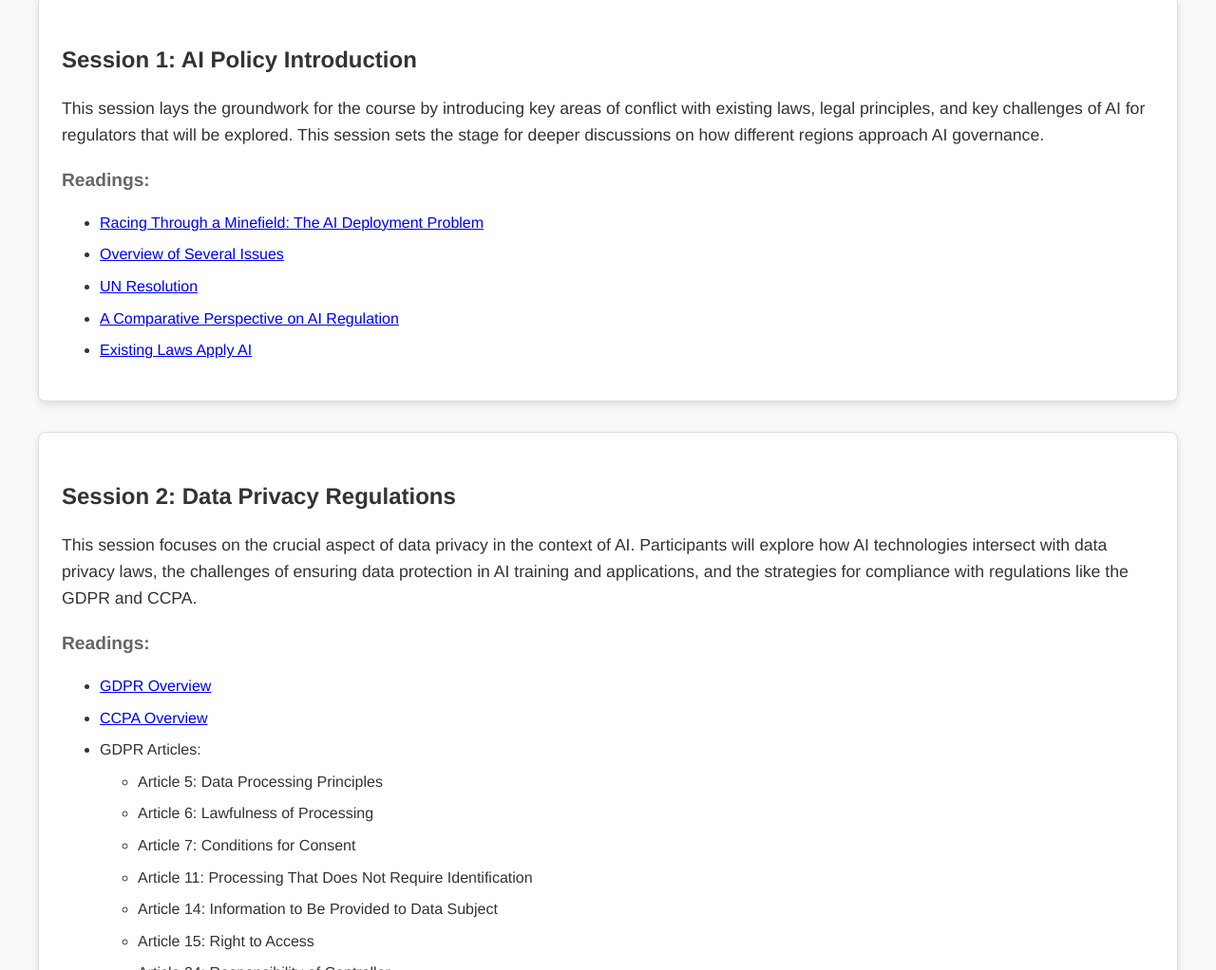
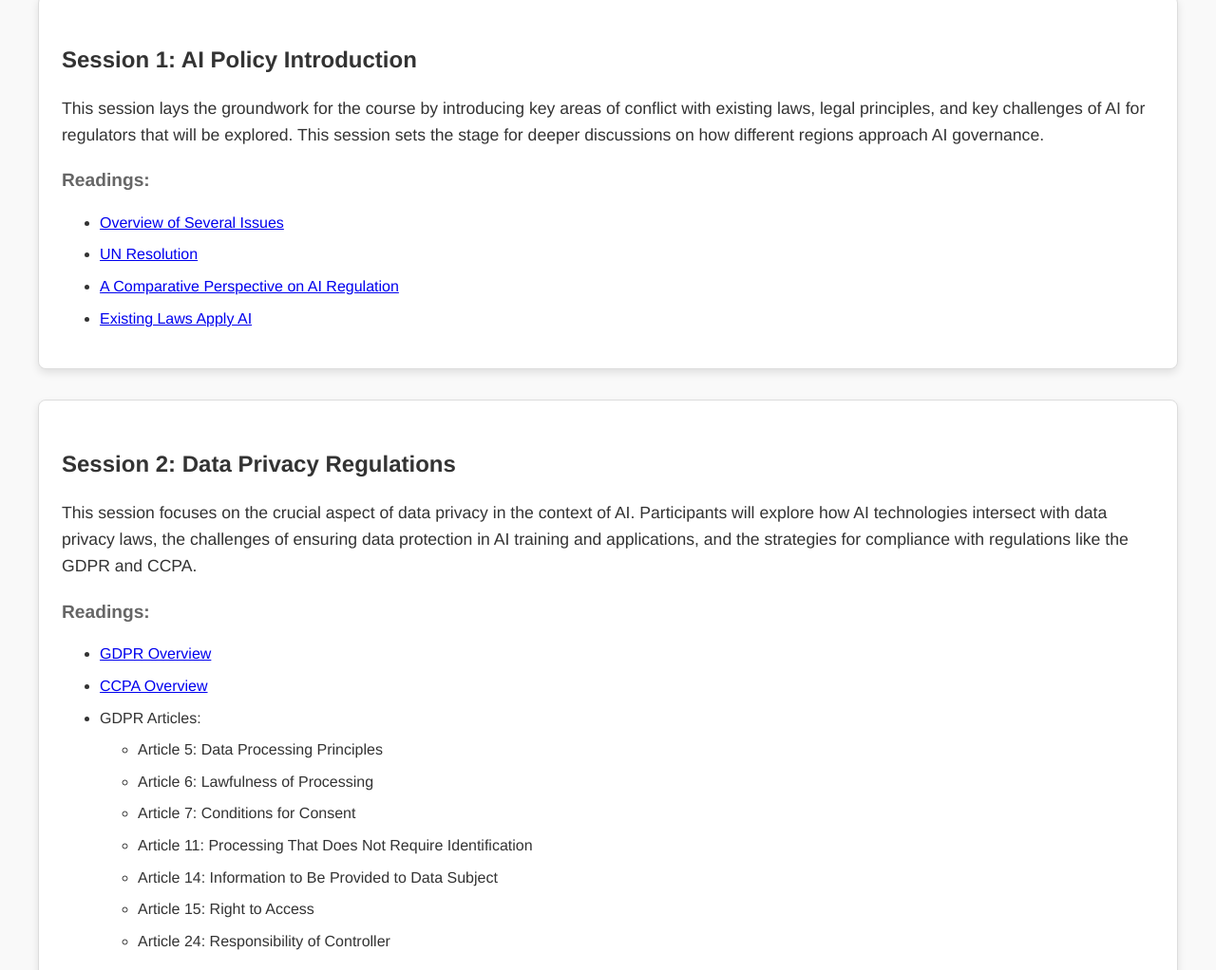
Before and after one commit to MarcelMirT/AI-Policy.github.io, a plain HTML site: page index.html in a window 1280 px wide. Shown: the part 938-1960 px from the top of the page at 95% size. Drawn offline with Linux system fonts and the light colour scheme.

Commit message:
polishing readings

```diff
--- a/index.html
+++ b/index.html
@@ -46,7 +46,6 @@
                 <p>This session lays the groundwork for the course by introducing key areas of conflict with existing laws, legal principles, and key challenges of AI for regulators that will be explored. This session sets the stage for deeper discussions on how different regions approach AI governance.</p>
                 <h4>Readings:</h4>
                 <ul>
-                    <li><a href="https://www.cold-takes.com/racing-through-a-minefield-the-ai-deployment-problem/">Racing Through a Minefield: The AI Deployment Problem</a></li>
                     <li><a href="https://www.igi-global.com/gateway/article/full-text-html/327278">Overview of Several Issues</a></li>
                     <li><a href="https://documents.un.org/doc/undoc/ltd/n24/065/92/pdf/n2406592.pdf?token=UMcf7Gf9KKYQdh10mO&fe=true">UN Resolution</a></li>
                     <li><a href="https://www.lawfaremedia.org/article/a-comparative-perspective-on-ai-regulation">A Comparative Perspective on AI Regulation</a></li>
```
